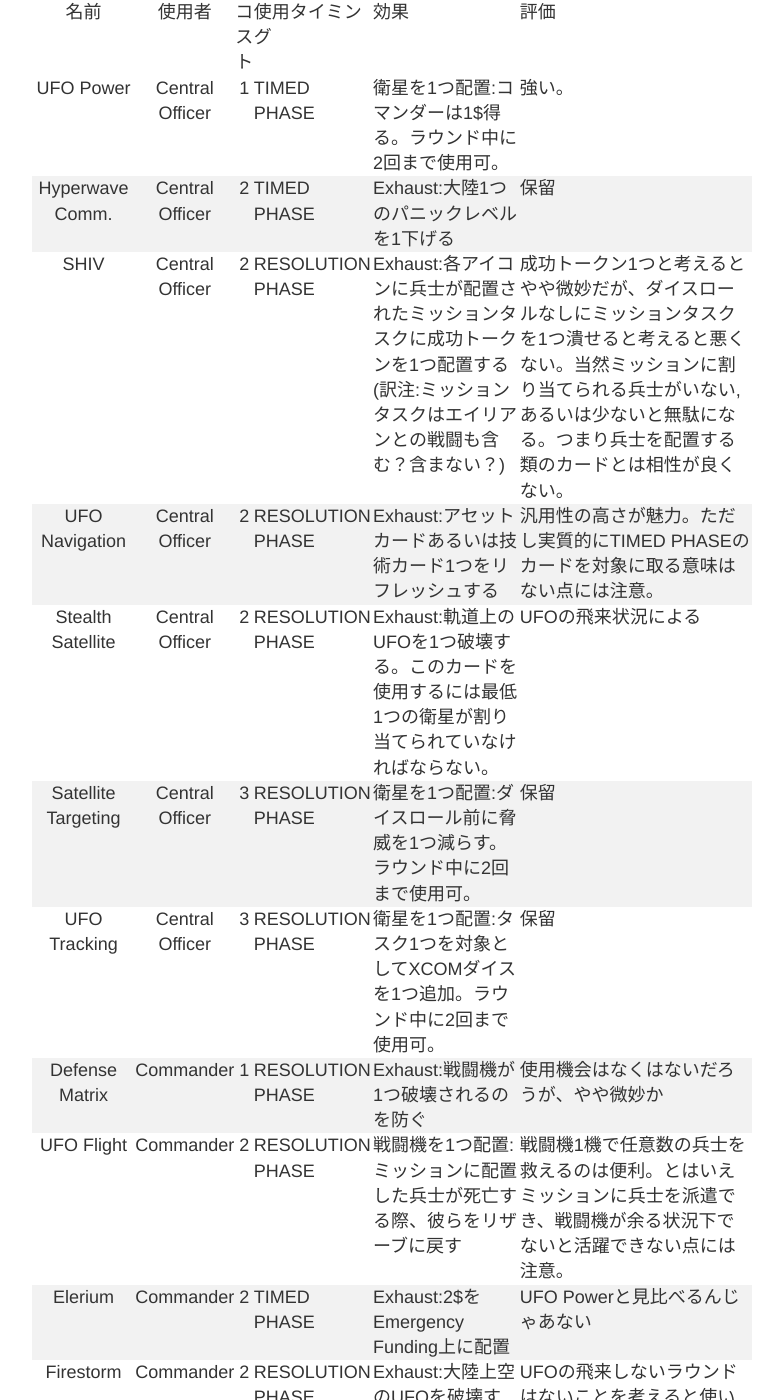
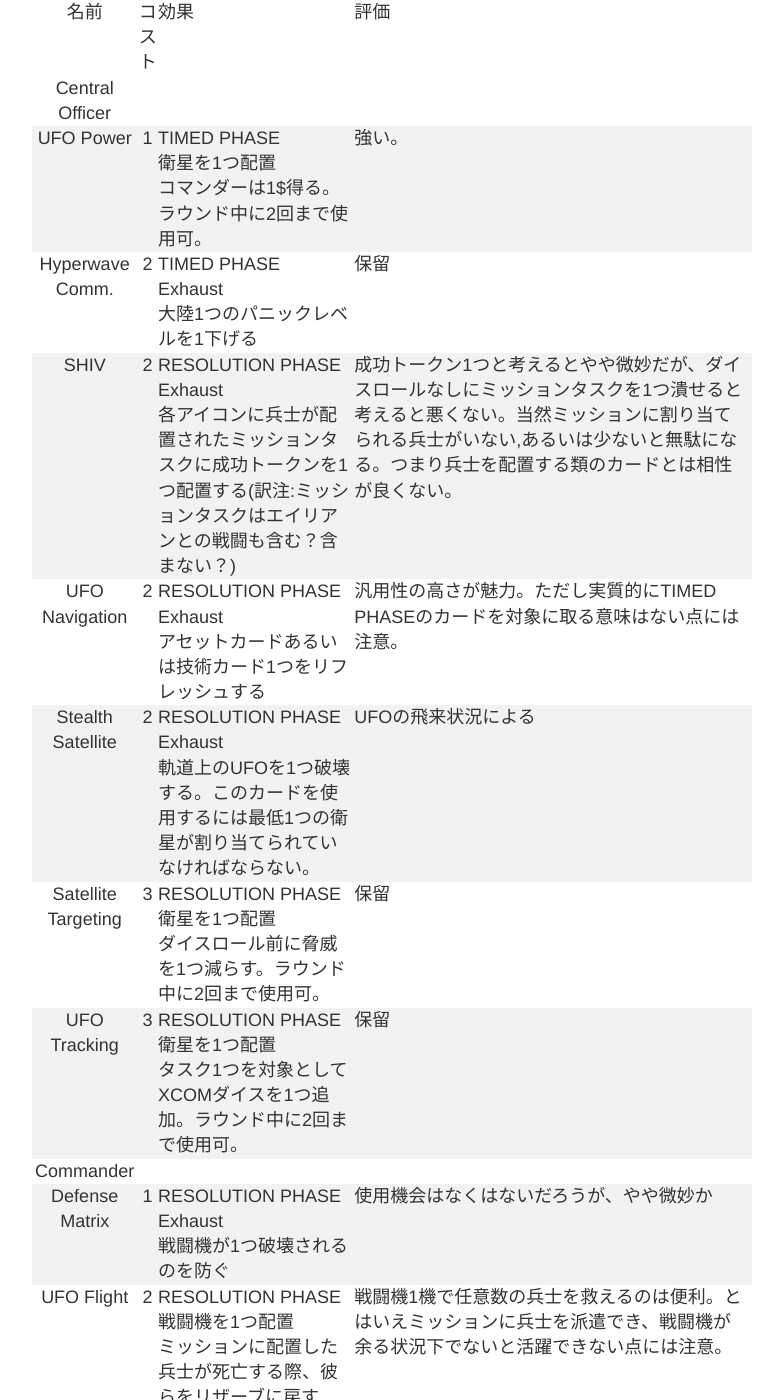
Before and after one commit to ponkotuy/kojim.github.io, a Jekyll site: the page built from _posts/2015-12-12-XcomTbg研究カード.md, in a window 1280 px wide and 1400 px high. Shown: the whole window, without its empty margins (248-1031 px from the left). Built offline with Jekyll 4.4.1, drawn with Linux system fonts in a browser that asks for light colours; Markdown is read by kramdown in place of the engine named in the settings; some of the changed text lies outside the part shown.

Commit message:
Update 2015-12-12-XcomTbg研究カード.md

```diff
--- a/_posts/2015-12-12-XcomTbg研究カード.md
+++ b/_posts/2015-12-12-XcomTbg研究カード.md
@@ -4,33 +4,37 @@ layout: l1
 ---
 
 
-|名前 | 使用者  | コスト | 使用タイミング | 効果 | 評価
-|:--: | :----:  | :----: | :------------- | :--- | :---
-|UFO Power | Central Officer | 1 | TIMED PHASE | 衛星を1つ配置:コマンダーは1$得る。ラウンド中に2回まで使用可。 | 強い。
-|Hyperwave Comm. | Central Officer | 2 | TIMED PHASE | Exhaust:大陸1つのパニックレベルを1下げる | 保留
-|SHIV | Central Officer | 2 | RESOLUTION PHASE | Exhaust:各アイコンに兵士が配置されたミッションタスクに成功トークンを1つ配置する(訳注:ミッションタスクはエイリアンとの戦闘も含む？含まない？) | 成功トークン1つと考えるとやや微妙だが、ダイスロールなしにミッションタスクを1つ潰せると考えると悪くない。当然ミッションに割り当てられる兵士がいない,あるいは少ないと無駄になる。つまり兵士を配置する類のカードとは相性が良くない。
-|UFO Navigation | Central Officer | 2 | RESOLUTION PHASE | Exhaust:アセットカードあるいは技術カード1つをリフレッシュする | 汎用性の高さが魅力。ただし実質的にTIMED PHASEのカードを対象に取る意味はない点には注意。
-|Stealth Satellite | Central Officer | 2 | RESOLUTION PHASE | Exhaust:軌道上のUFOを1つ破壊する。このカードを使用するには最低1つの衛星が割り当てられていなければならない。 | UFOの飛来状況による
-|Satellite Targeting | Central Officer | 3 | RESOLUTION PHASE | 衛星を1つ配置:ダイスロール前に脅威を1つ減らす。ラウンド中に2回まで使用可。 | 保留
-|UFO Tracking | Central Officer | 3 | RESOLUTION PHASE | 衛星を1つ配置:タスク1つを対象としてXCOMダイスを1つ追加。ラウンド中に2回まで使用可。 | 保留
-|Defense Matrix | Commander | 1 | RESOLUTION PHASE | Exhaust:戦闘機が1つ破壊されるのを防ぐ | 使用機会はなくはないだろうが、やや微妙か
-|UFO Flight | Commander | 2 | RESOLUTION PHASE | 戦闘機を1つ配置:ミッションに配置した兵士が死亡する際、彼らをリザーブに戻す | 戦闘機1機で任意数の兵士を救えるのは便利。とはいえミッションに兵士を派遣でき、戦闘機が余る状況下でないと活躍できない点には注意。
-|Elerium | Commander | 2 | TIMED PHASE | Exhaust:2$をEmergency Funding上に配置 | UFO Powerと見比べるんじゃあない
-|Firestorm | Commander | 2 | RESOLUTION PHASE | Exhaust:大陸上空のUFOを破壊する。このカードを使用するには最低1つの戦闘機が割り当てられていなければならない。 | UFOの飛来しないラウンドはないことを考えると使い勝手は良い。
-|Plasma Cannon | Commander | 3 | RESOLUTION PHASE | 戦闘機を1つ配置:兵士のアサインされた敵の上に成功マーカーを1つ置く。ラウンド中に2回まで使用可。 | 使い勝手は最高。ただし暇している戦闘機がいればの話だが。
-|Alien Alloys | Chief Scientist | 1 | TIMED PHASE | 科学者を1人配置:捨てられた技術カードを山札のトップに戻す | 保留
-|Weapon Fragments | Chief Scientist | 1 | RESOLUTION PHASE | 宇宙人の死体を廃棄:1$をEmergency Fundingに置く | 宇宙人の死体が毎ターン4つ以上手に入るなら悪くない。そうでない場合の評価については保留。
-|Interceptor Repair | Chief Scientist | 2 | TIMED PHASE | 科学者を1人配置:戦闘機を1つ生産。ラウンド中に2回まで使用可。 | 強い。
-|Xenobiology | Chief Scientist | 2 | TIMED PHASE | 宇宙人の死体をX個廃棄:手札にあるコストXの技術を研究完了させる。ラウンドに1回まで使用可。 | (ここでは1死体=1$分の価値があるものとして計算する) コスト1の研究を1研究者&1死体で研究する場合、コストは1$+1死体。成功率は86%。つまりXenobiologyは1$+1コスト研究成功率14%分だけ特。 コスト2の研究を1研究者&1死体で研究する場合、コストは1$+1死体。成功率は60%。つまりXenobiologyは2コスト研究成功率40%分だけ特。 コスト3の研究を2研究者&1死体で研究する場合、コストは2$+1死体。成功率は59%。つまりXenobiologyは3コスト研究成功率40%分だけ特。 …本当か？
-|Alien Construction | Chief Scientist | 2 | RESOLUTION PHASE | Exhaust:研究に成功トークンを1つ配置。このカードを使用するには最低1人の研究者が割り当てられていなければならない。 | 保留。これを研究する場合、研究1に配置しよう。
-|Holo-Targeting | Squad Leader | 1 | RESOLUTION PHASE |||
-|Battle Scanners | Squad Leader | 1 | RESOLUTION PHASE |||
-|Run & Gun | Squad Leader | 1 | RESOLUTION PHASE |||
-|Carapace Armor | Squad Leader | 1 | RESOLUTION PHASE |||
-|Archangel Armor | Squad Leader | 1 | TIMED PHASE |||
-|Arc Thrower | Squad Leader | 1 | RESOLUTION PHASE |||
-|Blaster Launcher | Squad Leader | 2 | RESOLUTION PHASE |||
-|Plasma Sniper | Squad Leader | 2 | RESOLUTION PHASE |||
-|Alloy Cannon | Squad Leader | 2 | RESOLUTION PHASE |||
-|Light Plasma Rifle | Squad Leader | 2 | RESOLUTION PHASE |||
-|Revive | Squad Leader | 2 | RESOLUTION PHASE |||
+|名前 | コスト | 効果 | 評価 |
+|:--: | :----: | :--- | :--- |
+|Central Officer|
+|UFO Power           | 1 | TIMED PHASE      <br/> 衛星を1つ配置 <br/> コマンダーは1$得る。ラウンド中に2回まで使用可。 | 強い。|
+|Hyperwave Comm.     | 2 | TIMED PHASE      <br/> Exhaust <br/> 大陸1つのパニックレベルを1下げる | 保留|
+|SHIV                | 2 | RESOLUTION PHASE <br/> Exhaust <br/> 各アイコンに兵士が配置されたミッションタスクに成功トークンを1つ配置する(訳注:ミッションタスクはエイリアンとの戦闘も含む？含まない？) | 成功トークン1つと考えるとやや微妙だが、ダイスロールなしにミッションタスクを1つ潰せると考えると悪くない。当然ミッションに割り当てられる兵士がいない,あるいは少ないと無駄になる。つまり兵士を配置する類のカードとは相性が良くない。|
+|UFO Navigation      | 2 | RESOLUTION PHASE <br/> Exhaust <br/> アセットカードあるいは技術カード1つをリフレッシュする | 汎用性の高さが魅力。ただし実質的にTIMED PHASEのカードを対象に取る意味はない点には注意。|
+|Stealth Satellite   | 2 | RESOLUTION PHASE <br/> Exhaust <br/> 軌道上のUFOを1つ破壊する。このカードを使用するには最低1つの衛星が割り当てられていなければならない。 | UFOの飛来状況による|
+|Satellite Targeting | 3 | RESOLUTION PHASE <br/> 衛星を1つ配置 <br/> ダイスロール前に脅威を1つ減らす。ラウンド中に2回まで使用可。 | 保留|
+|UFO Tracking        | 3 | RESOLUTION PHASE <br/> 衛星を1つ配置 <br/> タスク1つを対象としてXCOMダイスを1つ追加。ラウンド中に2回まで使用可。 | 保留|
+|Commander|
+|Defense Matrix      | 1 | RESOLUTION PHASE <br/> Exhaust <br/> 戦闘機が1つ破壊されるのを防ぐ | 使用機会はなくはないだろうが、やや微妙か|
+|UFO Flight          | 2 | RESOLUTION PHASE <br/> 戦闘機を1つ配置 <br/> ミッションに配置した兵士が死亡する際、彼らをリザーブに戻す | 戦闘機1機で任意数の兵士を救えるのは便利。とはいえミッションに兵士を派遣でき、戦闘機が余る状況下でないと活躍できない点には注意。|
+|Elerium             | 2 | TIMED PHASE <br/> Exhaust <br/> 2$をEmergency Funding上に配置 | UFO Powerと見比べるんじゃあない|
+|Firestorm           | 2 | RESOLUTION PHASE <br/> Exhaust <br/> 大陸上空のUFOを破壊する。このカードを使用するには最低1つの戦闘機が割り当てられていなければならない。 | UFOの飛来しないラウンドはないことを考えると使い勝手は良い。|
+|Plasma Cannon       | 3 | RESOLUTION PHASE <br/> 戦闘機を1つ配置 <br/> 兵士のアサインされた敵の上に成功マーカーを1つ置く。ラウンド中に2回まで使用可。 | 使い勝手は最高。ただし暇している戦闘機がいればの話だが。|
+|Chief Scientist|
+|Alien Alloys        | 1 | TIMED PHASE      <br/> 科学者を1人配置 <br/> 捨てられた技術カードを山札のトップに戻す | 保留|
+|Weapon Fragments    | 1 | RESOLUTION PHASE <br/> 宇宙人の死体を廃棄 <br/> 1$をEmergency Fundingに置く | 宇宙人の死体が毎ターン4つ以上手に入るなら悪くない。そうでない場合の評価については保留。|
+|Interceptor Repair  | 2 | TIMED PHASE      <br/> 科学者を1人配置 <br/> 戦闘機を1つ生産。ラウンド中に2回まで使用可。 | 強い。|
+|Xenobiology         | 2 | TIMED PHASE      <br/> 宇宙人の死体をX個廃棄 <br/> 手札にあるコストXの技術を研究完了させる。ラウンドに1回まで使用可。 | (ここでは1死体=1$分の価値があるものとして計算する) コスト1の研究を1研究者&1死体で研究する場合、コストは1$+1死体。成功率は86%。つまりXenobiologyは1$+1コスト研究成功率14%分だけ特。 コスト2の研究を1研究者&1死体で研究する場合、コストは1$+1死体。成功率は60%。つまりXenobiologyは2コスト研究成功率40%分だけ特。 コスト3の研究を2研究者&1死体で研究する場合、コストは2$+1死体。成功率は59%。つまりXenobiologyは3コスト研究成功率40%分だけ特。 …本当か？|
+|Alien Construction  | 2 | RESOLUTION PHASE <br/> Exhaust <br/> 研究に成功トークンを1つ配置。このカードを使用するには最低1人の研究者が割り当てられていなければならない。 | 保留。これを研究する場合、研究1に配置しよう。|
+|Squad Leader|
+|Holo-Targeting      | 1 | RESOLUTION PHASE <br/>|||
+|Battle Scanners     | 1 | RESOLUTION PHASE <br/>|||
+|Run & Gun           | 1 | RESOLUTION PHASE <br/>|||
+|Carapace Armor      | 1 | RESOLUTION PHASE <br/>|||
+|Archangel Armor     | 1 | TIMED PHASE <br/>|||
+|Arc Thrower         | 1 | RESOLUTION PHASE <br/>|||
+|Blaster Launcher    | 2 | RESOLUTION PHASE <br/>|||
+|Plasma Sniper       | 2 | RESOLUTION PHASE <br/>|||
+|Alloy Cannon        | 2 | RESOLUTION PHASE <br/>|||
+|Light Plasma Rifle  | 2 | RESOLUTION PHASE <br/>|||
+|Revive              | 2 | RESOLUTION PHASE <br/>|||
```
